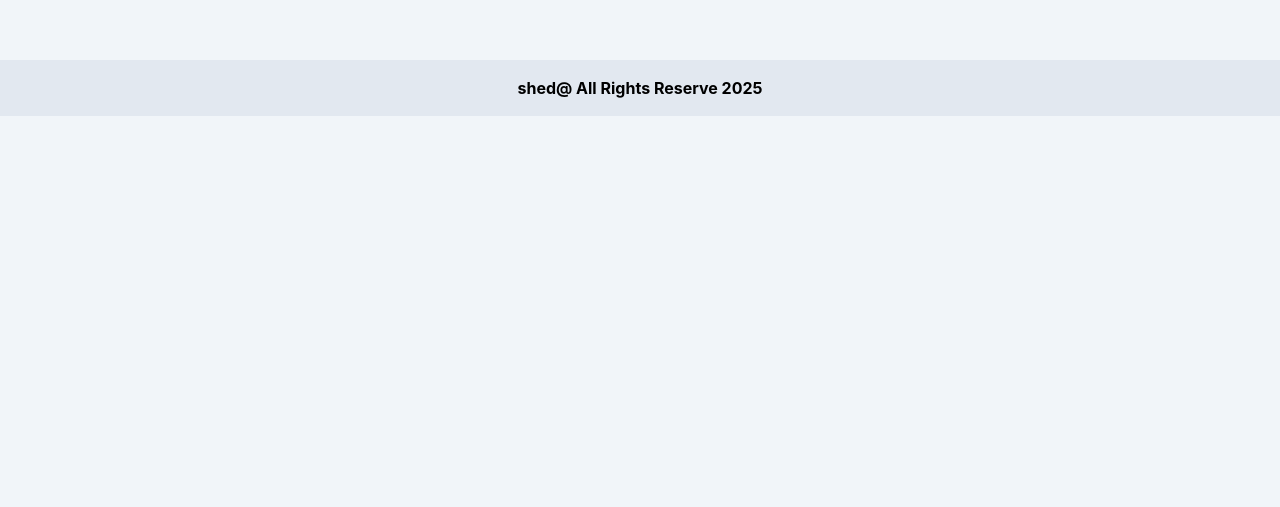
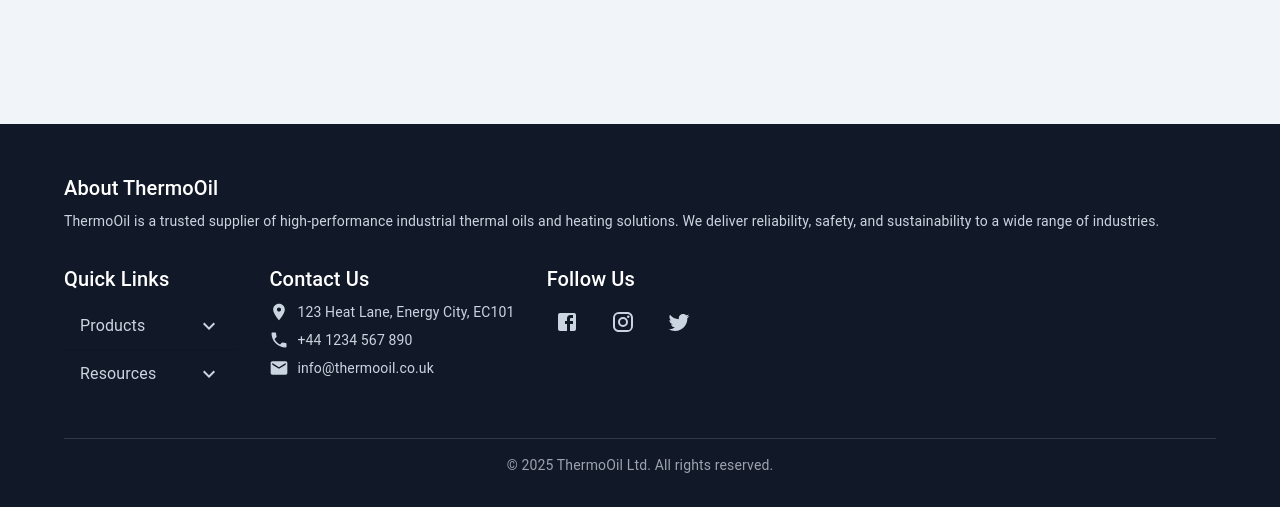
Before and after one commit to 12250084/My_Gardenshed, a React (Create React App) app in the folder Frontend/: page /cart in a window 1280 px wide. Shown: the part 620-1127 px from the top of the page. Before the commit the page ends 800 px from the top, so only its background shows below. Built offline with nearby package versions, Linux system fonts and the light colour scheme; no server answers.

Commit message:
update footer

```diff
--- a/Frontend/package.json
+++ b/Frontend/package.json
@@ -3,6 +3,10 @@
   "version": "0.1.0",
   "private": true,
   "dependencies": {
+    "@emotion/react": "^11.14.0",
+    "@emotion/styled": "^11.14.0",
+    "@mui/icons-material": "^7.1.0",
+    "@mui/material": "^7.1.0",
     "@reduxjs/toolkit": "^2.2.1",
     "@testing-library/jest-dom": "^5.17.0",
     "@testing-library/react": "^13.4.0",
--- a/Frontend/src/components/Footer.js
+++ b/Frontend/src/components/Footer.js
@@ -1,13 +1,125 @@
-import React from 'react'
+import React from 'react';
+import {
+  Box,
+  Typography,
+  Grid,
+  Accordion,
+  AccordionSummary,
+  AccordionDetails,
+  IconButton,
+  Container,
+  Divider
+} from '@mui/material';
+
+import {
+  ExpandMore,
+  Facebook,
+  Instagram,
+  Twitter,
+  Email,
+  Phone,
+  LocationOn
+} from '@mui/icons-material';
 
 const Footer = () => {
   return (
-    <footer className='bg-slate-200'>
-      <div className='container mx-auto p-4'>
-       <p className='text-center font-bold'>shed@ All Rights Reserve 2025 </p>
-      </div>
-    </footer>
-  )
-}
+    <Box sx={{ backgroundColor: '#111827', mt: 8, pt: 6, pb: 4, color: '#ffffff' }}>
+      <Container>
+        <Grid container spacing={4}>
+          {/* About Us */}
+          <Grid item xs={12} md={3}>
+            <Typography variant="h6" gutterBottom sx={{ color: 'white' }}>About ThermoOil</Typography>
+            <Typography variant="body2" sx={{ color: '#cbd5e1' }}>
+              ThermoOil is a trusted supplier of high-performance industrial thermal oils and heating solutions.
+              We deliver reliability, safety, and sustainability to a wide range of industries.
+            </Typography>
+          </Grid>
 
-export default Footer
+          {/* Quick Links with Accordion */}
+          <Grid item xs={12} md={3}>
+            <Typography variant="h6" gutterBottom sx={{ color: 'white' }}>Quick Links</Typography>
+            <Accordion elevation={0} sx={{ backgroundColor: 'transparent', color: '#cbd5e1' }}>
+              <AccordionSummary expandIcon={<ExpandMore sx={{ color: '#cbd5e1' }} />}>
+                <Typography>Products</Typography>
+              </AccordionSummary>
+              <AccordionDetails>
+                <Typography variant="body2">Thermal Oils</Typography>
+                <Typography variant="body2">Heat Transfer Fluids</Typography>
+                <Typography variant="body2">Cleaning Solutions</Typography>
+              </AccordionDetails>
+            </Accordion>
+            <Accordion elevation={0} sx={{ backgroundColor: 'transparent', color: '#cbd5e1' }}>
+              <AccordionSummary expandIcon={<ExpandMore sx={{ color: '#cbd5e1' }} />}>
+                <Typography>Resources</Typography>
+              </AccordionSummary>
+              <AccordionDetails>
+                <Typography variant="body2">Safety Guidelines</Typography>
+                <Typography variant="body2">Technical Data Sheets</Typography>
+                <Typography variant="body2">FAQs</Typography>
+              </AccordionDetails>
+            </Accordion>
+          </Grid>
+
+          {/* Contact Info */}
+          <Grid item xs={12} md={3}>
+            <Typography variant="h6" gutterBottom sx={{ color: 'white' }}>Contact Us</Typography>
+            <Box display="flex" alignItems="center" gap={1} mb={1}>
+              <LocationOn sx={{ color: '#cbd5e1' }} fontSize="small" />
+              <Typography variant="body2" sx={{ color: '#cbd5e1' }}>
+                123 Heat Lane, Energy City, EC101
+              </Typography>
+            </Box>
+            <Box display="flex" alignItems="center" gap={1} mb={1}>
+              <Phone sx={{ color: '#cbd5e1' }} fontSize="small" />
+              <Typography variant="body2" sx={{ color: '#cbd5e1' }}>
+                +44 1234 567 890
+              </Typography>
+            </Box>
+            <Box display="flex" alignItems="center" gap={1}>
+              <Email sx={{ color: '#cbd5e1' }} fontSize="small" />
+              <Typography variant="body2" sx={{ color: '#cbd5e1' }}>
+                info@thermooil.co.uk
+              </Typography>
+            </Box>
+          </Grid>
+
+          {/* Social Media */}
+          <Grid item xs={12} md={3}>
+            <Typography variant="h6" gutterBottom sx={{ color: 'white' }}>Follow Us</Typography>
+            <Box display="flex" gap={2}>
+              <IconButton
+                sx={{ color: '#cbd5e1', '&:hover': { color: '#38bdf8' } }}
+                aria-label="facebook"
+                href="https://facebook.com"
+              >
+                <Facebook />
+              </IconButton>
+              <IconButton
+                sx={{ color: '#cbd5e1', '&:hover': { color: '#f472b6' } }}
+                aria-label="instagram"
+                href="https://instagram.com"
+              >
+                <Instagram />
+              </IconButton>
+              <IconButton
+                sx={{ color: '#cbd5e1', '&:hover': { color: '#60a5fa' } }}
+                aria-label="twitter"
+                href="https://twitter.com"
+              >
+                <Twitter />
+              </IconButton>
+            </Box>
+          </Grid>
+        </Grid>
+
+        <Divider sx={{ mt: 5, mb: 2, backgroundColor: '#374151' }} />
+
+        <Typography variant="body2" align="center" sx={{ color: '#9ca3af' }}>
+          © 2025 ThermoOil Ltd. All rights reserved.
+        </Typography>
+      </Container>
+    </Box>
+  );
+};
+
+export default Footer;
```
Also changed, not shown: 1 other file (tests, documents, lock files or other folders).
